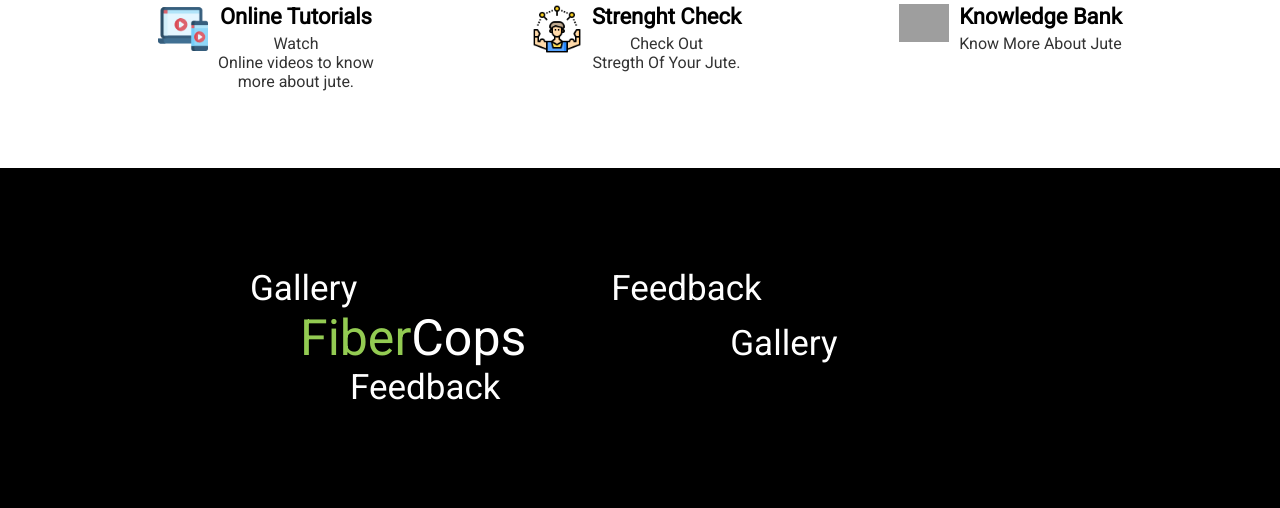
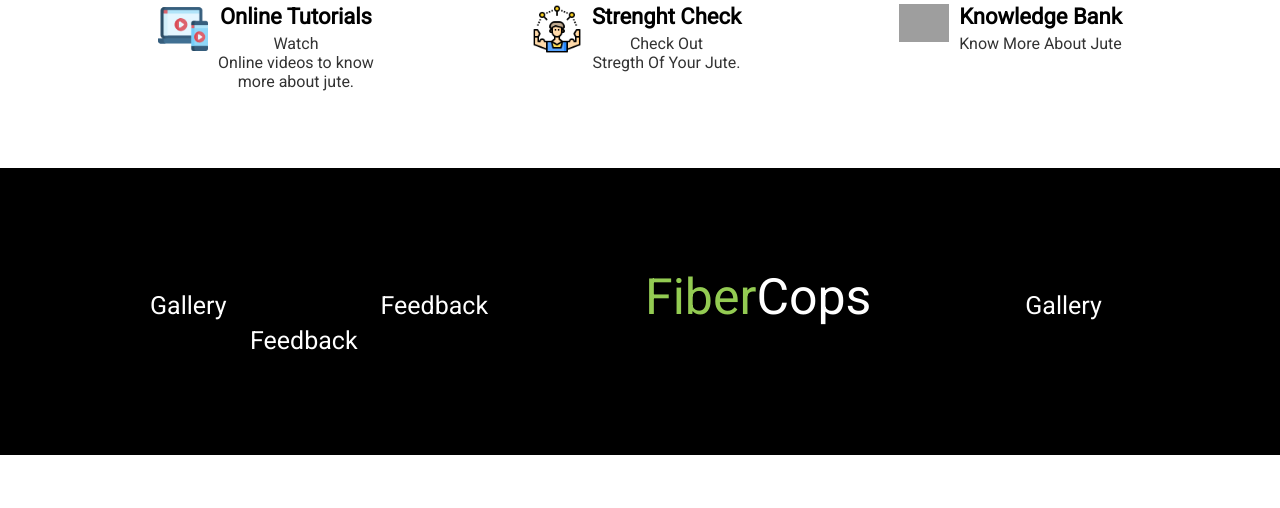
Before and after one commit to ayushmmodi/sih2020jute, a PHP site: page / in a window 1280 px wide. Shown: the part 987-1495 px from the top of the page. After the commit the page ends 1442 px from the top, so only its background shows below. Run offline with PHP 8.4, Linux system fonts and the light colour scheme; some libraries are stand-ins or nearby versions; grey boxes are pictures that could not be loaded.

Commit message:
d2 commit

```diff
--- a/index.php
+++ b/index.php
@@ -198,18 +198,18 @@
 <footer style="background: black; padding: 100px;">
 
 
-    <a href="" style="margin-left: 150px; font-size: 35px; text-decoration: none; color: white; ">Gallery</a>
+    <a href="" style="margin-left: 50px; font-size: 25px; text-decoration: none; color: white; ">Gallery</a>
 
-    <a href="" style="margin-left: 250px; font-size: 35px; text-decoration: none; color: white; ">Feedback</a>
+    <a href="" style="margin-left: 150px; font-size: 25px; text-decoration: none; color: white; ">Feedback</a>
 
 
-    <a class="logo-word" style="font-weight: bold;"><a class="text-primary" href="index.php" style="font-size: 50px; margin-left: 200px;">Fiber</a><a href="index.php" style="color: white; font-size: 50px; margin-top: 25px;">Cops</a>
+    <a class="logo-word" style="font-weight: bold;"><a class="text-primary" href="index.php" style="font-size: 50px; margin-left: 150px;">Fiber</a><a href="index.php" style="color: white; font-size: 50px; margin-top: 25px;">Cops</a>
 
 
 
-      <a href="" style="margin-left: 200px; font-size: 35px; text-decoration: none; color: white; ">Gallery</a>
+      <a href="" style="margin-left: 150px; font-size: 25px; text-decoration: none; color: white; ">Gallery</a>
 
-    <a href="" style="margin-left: 250px; font-size: 35px; text-decoration: none; color: white; ">Feedback</a>
+    <a href="" style="margin-left: 150px; font-size: 25px; text-decoration: none; color: white; ">Feedback</a>
 
 </footer>
 
```
